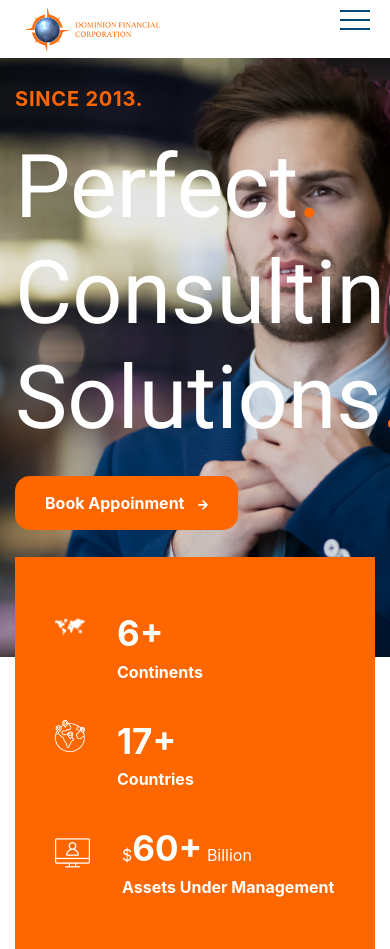
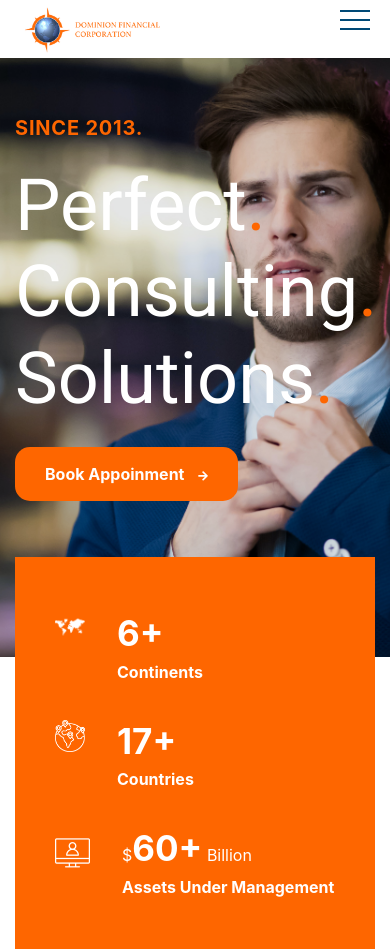
Before and after one commit to Junaidisgood/dominion, a PHP site: page / in a window 390 px wide. Shown: the part 18-967 px from the top of the page. Run offline with PHP 8.4, Linux system fonts and the light colour scheme.

Commit message:
update header text style to fit mobile devices

```diff
--- a/index.php
+++ b/index.php
@@ -7,9 +7,9 @@
         <div class="hero-inner">
             <span class="sub-title wow fadeInUp" data-wow-duration="1s">SINCE 2013.</span>
             <h1>
-                <span class="wow fadeInUp display-2" data-wow-duration="1s" data-wow-delay="0.3s">Perfect</span><br>
-                <span class="wow fadeInUp display-2" data-wow-duration="1s" data-wow-delay="0.5s">Consulting</span><br>
-                <span class="wow fadeInUp display-2" data-wow-duration="1s" data-wow-delay="0.8s">Solutions</span>
+                <span class="wow fadeInUp display-3" data-wow-duration="1s" data-wow-delay="0.3s">Perfect</span><br>
+                <span class="wow fadeInUp display-3" data-wow-duration="1s" data-wow-delay="0.5s">Consulting</span><br>
+                <span class="wow fadeInUp display-3" data-wow-duration="1s" data-wow-delay="0.8s">Solutions</span>
             </h1>
             <a href="contact.php" class="theme-btn wow fadeInUp" data-wow-duration="1s" data-wow-delay="1s">Book Appoinment <i class="fas fa-arrow-right"></i></a>
         </div>
```
